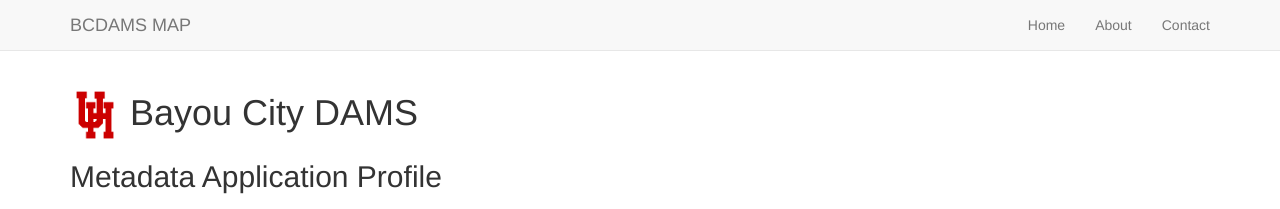
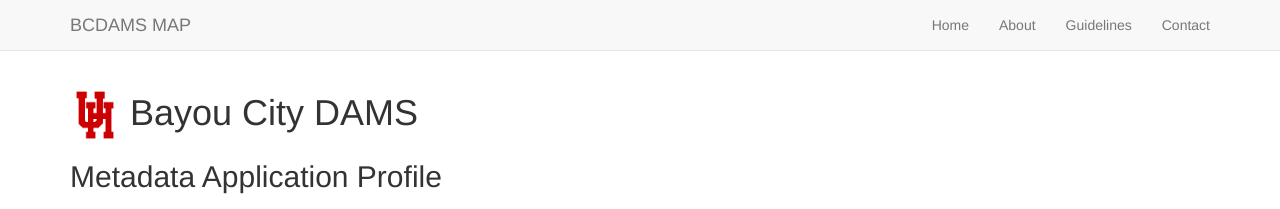
Before and after one commit to uhlibraries-digital/bcdams-map, a Jekyll site: the page built from index.html, in a window 1280 px wide. Shown: the top 209 px of the page. Built offline with Jekyll 4.4.1, drawn with Linux system fonts in a browser that asks for light colours; nearby versions of some CDN libraries; the list of posts is cut into pages by our own code.

Commit message:
add guidelines to nav links

```diff
--- a/_config.yml
+++ b/_config.yml
@@ -32,6 +32,7 @@
 nav-links:
   Home: ""
   About: "about"
+  Guidelines: "guidelines"
   Contact: "contact"
 
 # --- Footer options --- #
```
